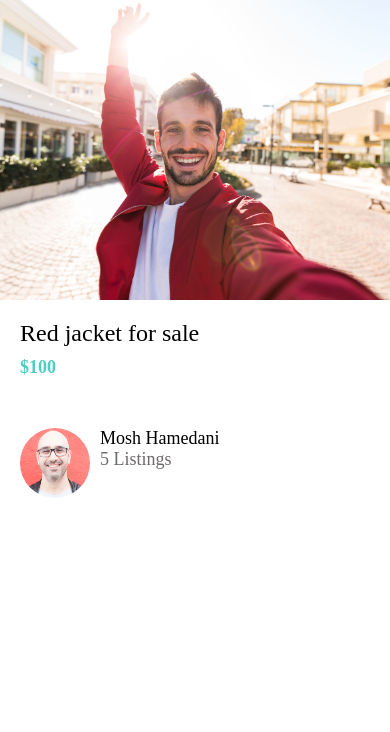
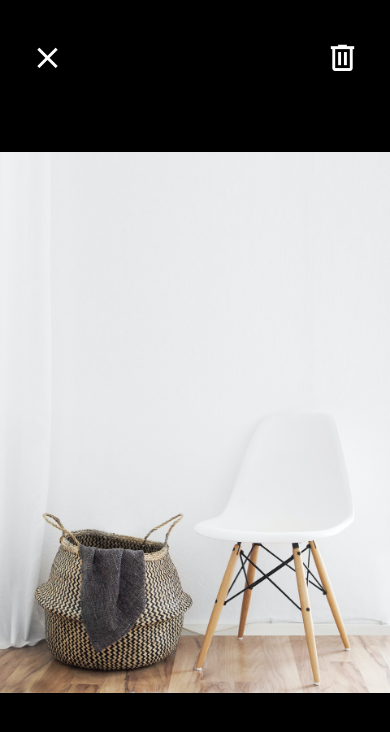
Before and after one commit to albenK/DoneWithIt, a React Native app: screen / in a window 390 px wide. Shown: the top 732 px of the page. Built offline with nearby package versions, Linux system fonts and the light colour scheme.

Commit message:
Added icons to ViewImageScreen component

```diff
--- a/App.js
+++ b/App.js
@@ -3,11 +3,12 @@
 
 import Card from './app/components/Card';
 import ListingDetailsScreen from './app/screens/ListingDetailsScreen';
+import ViewImageScreen from './app/screens/ViewImageScreen';
 
 const App = () => {
   return (
 
-    <ListingDetailsScreen />
+    <ViewImageScreen />
   );
 }
 
--- a/app/components/ListItem.js
+++ b/app/components/ListItem.js
@@ -8,7 +8,7 @@
     return (
         <View style={styles.container}>
             <Image style={styles.image} source={image} />
-            <View >
+            <View>
                 <AppText style={styles.title}>{title}</AppText>
                 <AppText style={styles.subTitle}>{subTitle}</AppText>
             </View>
--- a/app/screens/ViewImageScreen.js
+++ b/app/screens/ViewImageScreen.js
@@ -1,13 +1,18 @@
 import React from 'react';
 import { Image, View, StyleSheet } from 'react-native';
+import { MaterialCommunityIcons } from '@expo/vector-icons'
 
 import COLORS from '../config/colors';
 
 const ViewImageScreen = (props) => {
     return (
         <View style={styles.container}>
-            <View style={styles.closeIcon}></View>
-            <View style={styles.deleteIcon}></View>
+            <View style={styles.closeIcon}>
+                <MaterialCommunityIcons name="close" color="white" size={35}/>
+            </View>
+            <View style={styles.deleteIcon}>
+                <MaterialCommunityIcons name="trash-can-outline" color="white" size={35}/>
+            </View>
             <Image resizeMode="contain" style={styles.image} source={require('../assets/chair.jpg')}/>
         </View>
     );
@@ -15,24 +20,18 @@
 
 const styles = StyleSheet.create({
     closeIcon: {
-        width: 50,
-        height: 50,
         position: 'absolute',
         top: 40,
         left: 30,
-        backgroundColor: COLORS.primary
     },
     container: {
         flex: 1,
         backgroundColor: COLORS.black,
     },
     deleteIcon: {
-        width: 50,
-        height: 50,
         position: 'absolute',
         top: 40,
         right: 30,
-        backgroundColor: COLORS.secondary,
     },
     image: {
         width: '100%',
```
